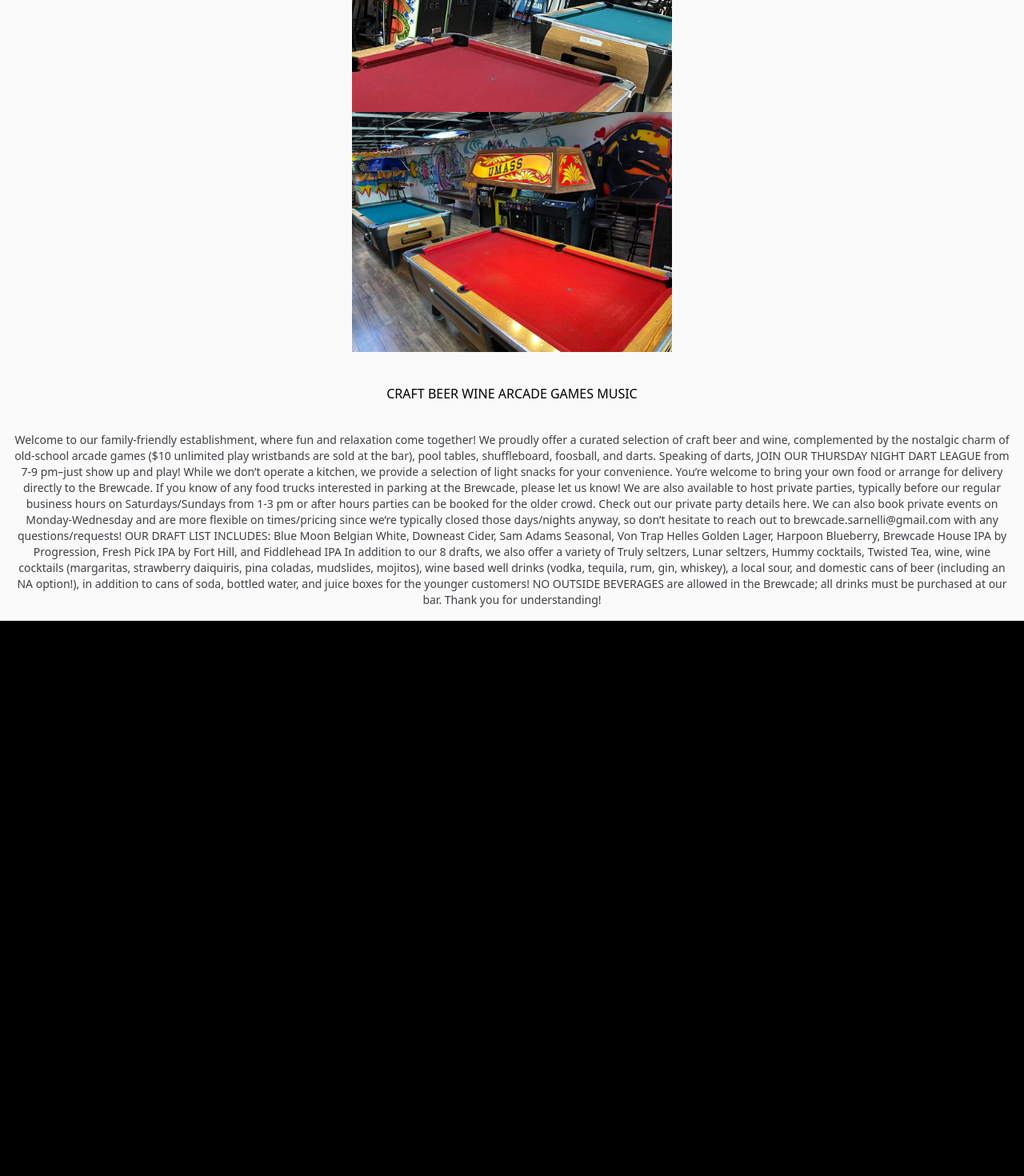
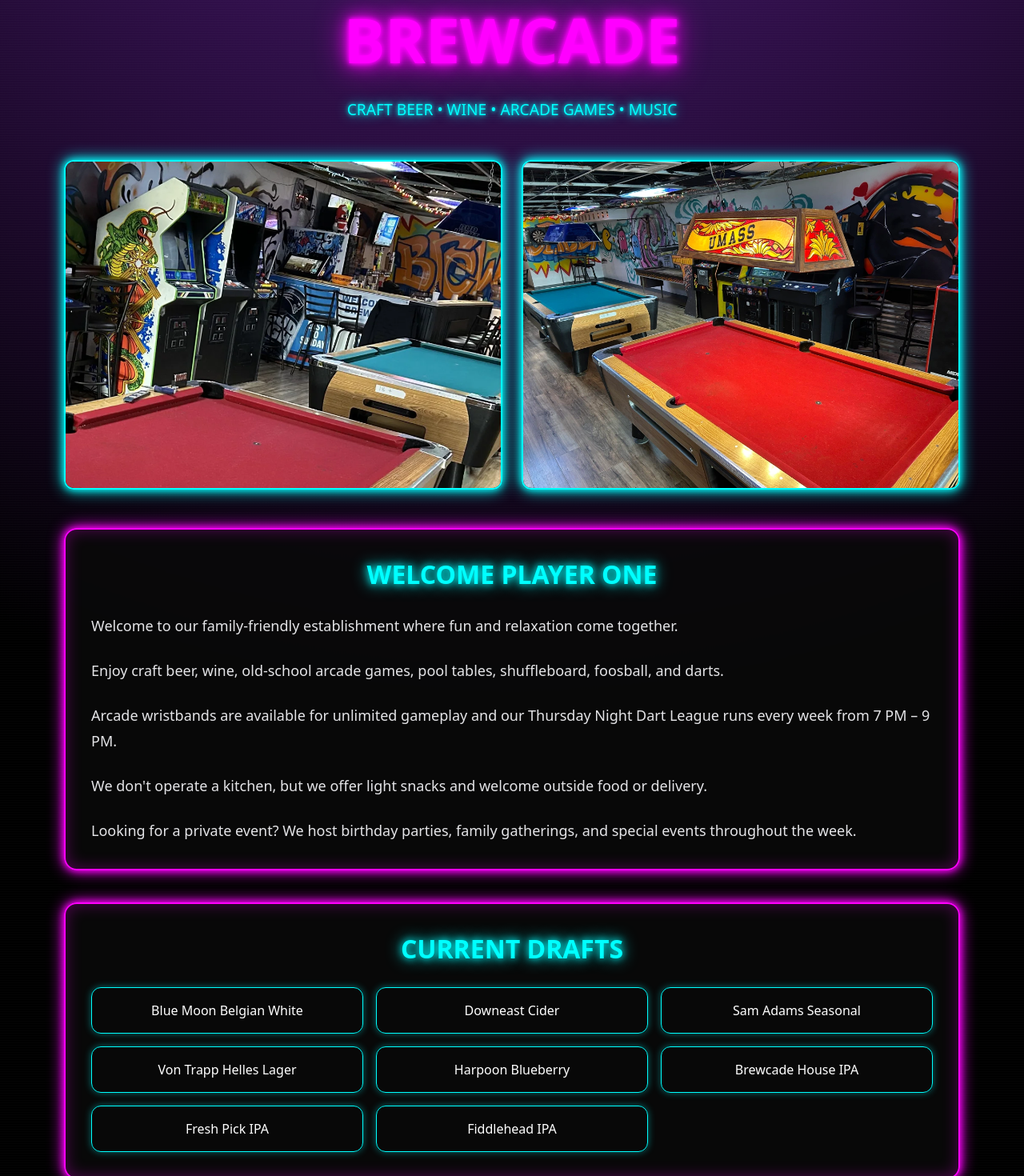
Before and after one commit to SantinoGiordano/Agawam_Arcade, a Next.js app: page / in a window 1280 px wide. Shown: the part 580-2050 px from the top of the page at 80% size. Before the commit the page ends 1356 px from the top, so only its background shows below. Built offline with nearby package versions, Linux system fonts and the light colour scheme.

Commit message:
recreated the front page as an arcade cabnite

```diff
--- a/app/page.tsx
+++ b/app/page.tsx
@@ -2,60 +2,130 @@
 
 export default function Home() {
   return (
-    <div className="flex flex-col flex-1 items-center justify-center bg-zinc-50 font-sans dark:bg-black">
-      <div className="p-5">
+    <main className="min-h-screen bg-black relative overflow-hidden">
+      {/* Background Glow */}
+      <div className="absolute inset-0 bg-[radial-gradient(circle_at_top,#581c87_0%,#000_60%)]" />
+
+      {/* Scanlines */}
+      <div className="scanlines absolute inset-0 pointer-events-none" />
+
+      <div className="relative z-10 max-w-6xl mx-auto px-4 py-10">
+        {/* Logo */}
+        <div className="flex flex-col items-center">
           <Image
             src="/logo.jpg"
             alt="Brewcade Logo"
-        width={400}
-        height={200}
+            width={500}
+            height={250}
+            className="rounded-xl neon-image"
           />
+
+          <h1 className="arcade-title mt-8 text-center">
+            BREWCADE
+          </h1>
+
+          <p className="arcade-subtitle mt-4 text-center">
+            CRAFT BEER • WINE • ARCADE GAMES • MUSIC
+          </p>
+        </div>
+
+        {/* Image Section */}
+        <div className="grid md:grid-cols-2 gap-6 mt-12">
           <Image
             src="/pooltable.webp"
-        alt="Brewcade Logo"
-        width={400}
-        height={200}
+            alt="Pool Table"
+            width={800}
+            height={500}
+            className="rounded-xl w-full h-auto neon-image"
           />
+
           <Image
             src="/otherPooltable.webp"
-        alt="Brewcade Logo"
-        width={400}
-        height={200}
+            alt="Pool Table"
+            width={800}
+            height={500}
+            className="rounded-xl w-full h-auto neon-image"
           />
         </div>
 
-      <div className="p-5">CRAFT BEER WINE ARCADE GAMES MUSIC</div>
+        {/* Content Box */}
+        <section className="arcade-screen mt-12">
+          <h2 className="section-title">
+            WELCOME PLAYER ONE
+          </h2>
 
-      <div className="flex flex-col items-center justify-center gap-4 p-4 text-center text-sm text-zinc-700 dark:text-zinc-300">
-        Welcome to our family-friendly establishment, where fun and relaxation
-        come together! We proudly offer a curated selection of craft beer and
-        wine, complemented by the nostalgic charm of old-school arcade games
-        ($10 unlimited play wristbands are sold at the bar), pool tables,
-        shuffleboard, foosball, and darts. Speaking of darts, JOIN OUR THURSDAY
-        NIGHT DART LEAGUE from 7-9 pm–just show up and play! While we don’t
-        operate a kitchen, we provide a selection of light snacks for your
-        convenience. You’re welcome to bring your own food or arrange for
-        delivery directly to the Brewcade. If you know of any food trucks
-        interested in parking at the Brewcade, please let us know! We are also
-        available to host private parties, typically before our regular business
-        hours on Saturdays/Sundays from 1-3 pm or after hours parties can be
-        booked for the older crowd. Check out our private party details here. We
-        can also book private events on Monday-Wednesday and are more flexible
-        on times/pricing since we’re typically closed those days/nights anyway,
-        so don’t hesitate to reach out to brewcade.sarnelli@gmail.com with any
-        questions/requests! OUR DRAFT LIST INCLUDES: Blue Moon Belgian White,
-        Downeast Cider, Sam Adams Seasonal, Von Trap Helles Golden Lager,
-        Harpoon Blueberry, Brewcade House IPA by Progression, Fresh Pick IPA by
-        Fort Hill, and Fiddlehead IPA In addition to our 8 drafts, we also offer
-        a variety of Truly seltzers, Lunar seltzers, Hummy cocktails, Twisted
-        Tea, wine, wine cocktails (margaritas, strawberry daiquiris, pina
-        coladas, mudslides, mojitos), wine based well drinks (vodka, tequila,
-        rum, gin, whiskey), a local sour, and domestic cans of beer (including
-        an NA option!), in addition to cans of soda, bottled water, and juice
-        boxes for the younger customers! NO OUTSIDE BEVERAGES are allowed in the
-        Brewcade; all drinks must be purchased at our bar. Thank you for
-        understanding!
+          <div className="space-y-6 text-zinc-200 leading-8 text-lg">
+            <p>
+              Welcome to our family-friendly establishment where fun and
+              relaxation come together.
+            </p>
+
+            <p>
+              Enjoy craft beer, wine, old-school arcade games, pool tables,
+              shuffleboard, foosball, and darts.
+            </p>
+
+            <p>
+              Arcade wristbands are available for unlimited gameplay and our
+              Thursday Night Dart League runs every week from 7 PM – 9 PM.
+            </p>
+
+            <p>
+              We don&apos;t operate a kitchen, but we offer light snacks and welcome
+              outside food or delivery.
+            </p>
+
+            <p>
+              Looking for a private event? We host birthday parties, family
+              gatherings, and special events throughout the week.
+            </p>
           </div>
+        </section>
+
+        {/* Draft List */}
+        <section className="arcade-screen mt-10">
+          <h2 className="section-title">
+            CURRENT DRAFTS
+          </h2>
+
+          <div className="grid sm:grid-cols-2 lg:grid-cols-3 gap-4 text-white">
+            {[
+              "Blue Moon Belgian White",
+              "Downeast Cider",
+              "Sam Adams Seasonal",
+              "Von Trapp Helles Lager",
+              "Harpoon Blueberry",
+              "Brewcade House IPA",
+              "Fresh Pick IPA",
+              "Fiddlehead IPA",
+            ].map((beer) => (
+              <div
+                key={beer}
+                className="draft-card"
+              >
+                {beer}
               </div>
+            ))}
+          </div>
+        </section>
+
+        {/* Contact */}
+        <section className="arcade-screen mt-10 mb-20">
+          <h2 className="section-title">
+            CONTACT
+          </h2>
+
+          <div className="text-center text-white space-y-3">
+            <p>
+              Questions or Private Event Requests?
+            </p>
+
+            <p className="text-cyan-400 text-xl">
+              brewcade.sarnelli@gmail.com
+            </p>
+          </div>
+        </section>
+      </div>
+    </main>
   );
 }
```
Lines whose indentation alone changed are shown as unchanged.
